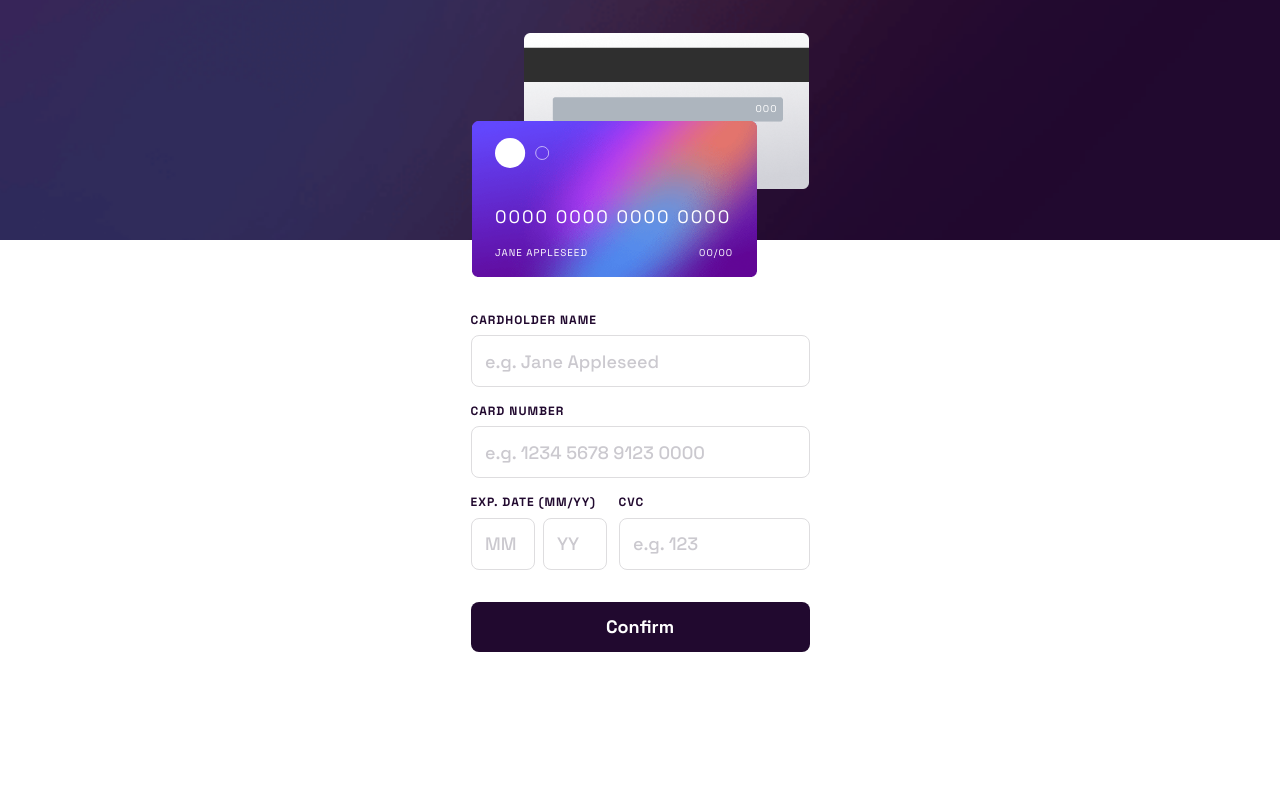
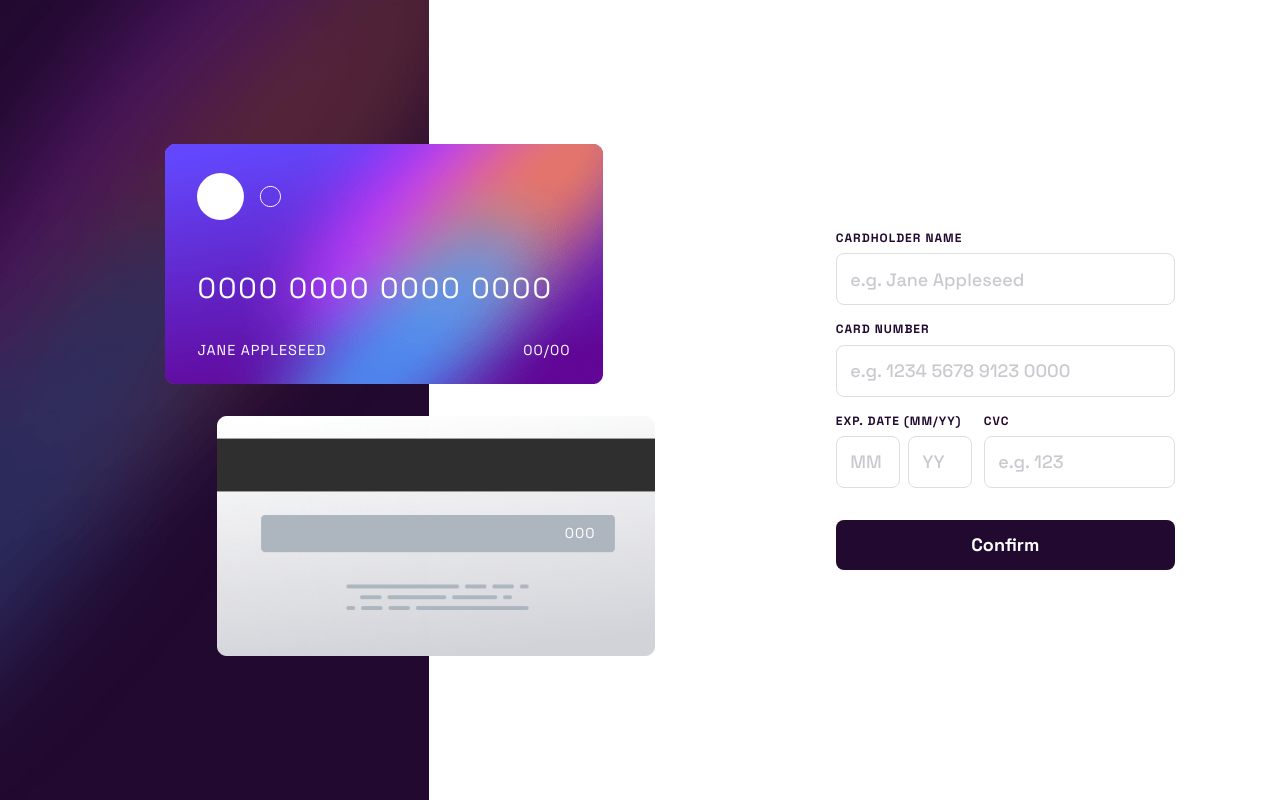
Before and after one commit to Whiskydog/frontendmentor-interactive-card-details-form, a React (Vite) app: page / in a window 1280 px wide. Built offline with nearby package versions, Linux system fonts and the light colour scheme.

Commit message:
Add desktop styling

```diff
--- a/src/App.jsx
+++ b/src/App.jsx
@@ -28,7 +28,7 @@ export default function App() {
       <img
         className={style.banner}
         src={bgMainMobile}
-        sizes="(min-width: 400px) 483px, 375px"
+        sizes="(min-width: 1200px) 483px, 375px"
         srcSet={`${bgMainMobile} 375w, ${bgMainDesktop} 483w`}
       />
       <Card cardData={watch()} />
--- a/src/styles/App.module.css
+++ b/src/styles/App.module.css
@@ -2,3 +2,9 @@
   max-height: 240px;
   object-fit: cover;
 }
+
+@media all and (min-width: 1200px) {
+  .banner {
+    min-height: 100%;
+  }
+}
--- a/src/styles/Card.module.css
+++ b/src/styles/Card.module.css
@@ -11,18 +11,18 @@
 .cardExpiryDate,
 .cardCvc {
   letter-spacing: 1px;
-  font-size: 0.55em;
+  font-size: 0.5em;
 }
 
 .cardNumber {
-  margin-bottom: 1em;
+  margin-bottom: 1.2em;
   letter-spacing: 2px;
 }
 
 .cardFace {
   margin: 0;
-  width: 285px;
-  height: 157px;
+  width: 18rem;
+  height: 10rem;
   color: white;
 }
 
@@ -36,8 +36,8 @@
 .cardCvc {
   display: inline;
   position: relative;
-  top: 62px;
-  left: 232px;
+  top: 7.1em;
+  left: 25.5em;
 }
 
 .cardFront {
@@ -57,3 +57,38 @@
   display: flex;
   justify-content: space-between;
 }
+
+@media all and (min-width: 1200px) {
+  .card {
+    display: flex;
+    flex-direction: column;
+    justify-content: center;
+    gap: 2rem;
+    top: 0;
+    bottom: 0;
+    margin: 0 10rem;
+  }
+
+  .cardLogo {
+    height: auto;
+  }
+
+  .cardCvc {
+    top: 6.5em;
+    left: 24.5em;
+  }
+
+  .cardFace {
+    width: 28rem;
+    height: 15rem;
+    font-size: 1.8rem;
+  }
+
+  .cardBack {
+    order: 1;
+  }
+
+  .cardFront {
+    margin-top: 0;
+  }
+}
--- a/src/styles/Form.module.css
+++ b/src/styles/Form.module.css
@@ -3,6 +3,7 @@
   margin: auto;
   margin-top: 1.5em;
   padding: 2.5em 1.25em;
+  max-width: 24rem;
 }
 
 .ccForm label {
@@ -87,3 +88,10 @@
   font-weight: 700;
   color: hsl(0, 100%, 66%);
 }
+
+@media all and (min-width: 1200px) {
+  .ccForm {
+    margin-top: auto;
+    margin-left: 30%;
+  }
+}
--- a/src/styles/index.css
+++ b/src/styles/index.css
@@ -4,6 +4,13 @@
 *::before,
 *::after {
   box-sizing: border-box;
+}
+
+html,
+body,
+#root,
+main {
+  height: 100svh;
 }
 
 body {
@@ -17,6 +24,7 @@ input {
 }
 
 main {
+  max-height: 100svh;
   display: flex;
   flex-flow: column nowrap;
 }
@@ -27,3 +35,13 @@ h3 {
   font-weight: 400;
   font-size: 1em;
 }
+
+img {
+  display: block;
+}
+
+@media all and (min-width: 1200px) {
+  main {
+    flex-direction: row;
+  }
+}
```
